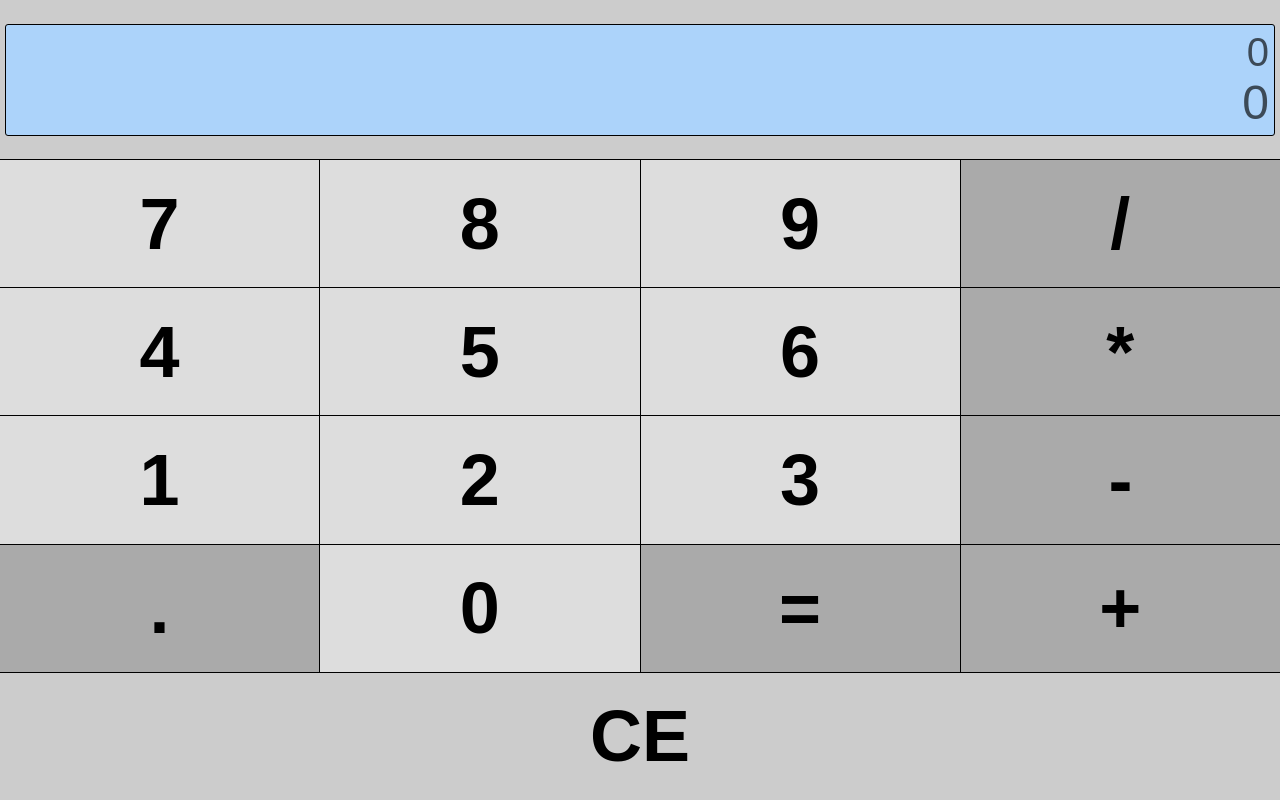
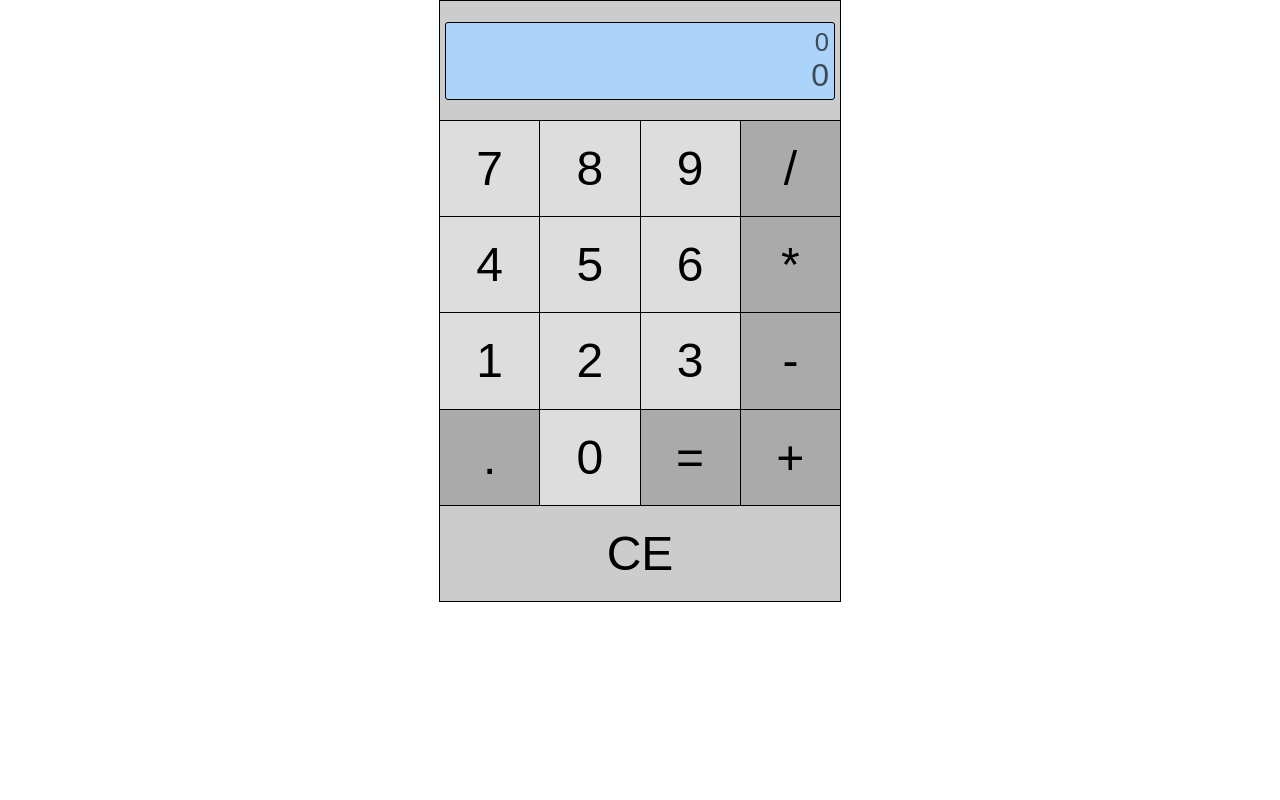
Before and after one commit to coolsitebiz/react-calculator, a React (Create React App) app: page / in a window 1280 px wide. Built offline with nearby package versions, Linux system fonts and the light colour scheme.

Commit message:
added media breakpoint to go fullscreen on mobile

```diff
--- a/src/App.css
+++ b/src/App.css
@@ -19,7 +19,6 @@
     width: 100%;
     height: 20%;
     background: #ccc;
-    /* direction: rtl; */
 
 }
 
@@ -37,7 +36,7 @@
 }
 
 .screen-top {
-    font-size: 5vh;
+    font-size: .8em;
 }
 
 .buttonGrid {
@@ -61,7 +60,7 @@
     width: 100%;
     height: 100%;
     border: 1px solid black;
-    font-weight: bold;
+
     font-size: 1.5em;
 
     -webkit-user-select: none; /* Safari */
@@ -82,3 +81,18 @@
     grid-column: 1 / span 4;
     background: #ccc;
 }
+
+@media only screen and (min-width: 768px) {
+    * {
+        font-size: 32px;
+    }
+
+    .container {
+        margin-left: auto;
+        margin-right: auto;
+        width: 400px;
+        height: 600px;
+        border: 1px solid black;
+
+    }
+}
--- a/src/components/Buttons.js
+++ b/src/components/Buttons.js
@@ -9,23 +9,23 @@ class Buttons extends React.Component {
         console.log(this.props);
         return(
             <div className='buttonGrid'>
-                <Button id="seven" buttonText="7"/>
-                <Button id="eight" buttonText= "8"/>
-                <Button id="nine" buttonText="9"/>
-                <Button id="divide" buttonText="/"/>
-                <Button id="four" buttonText="4"/>
-                <Button id="five" buttonText="5"/>
-                <Button id="six" buttonText="6"/>
-                <Button id="multiply" buttonText="*"/>
-                <Button id="one" buttonText="1"/>
-                <Button id="two" buttonText="2"/>
-                <Button id="three" buttonText="3"/>
-                <Button id="subtract" buttonText="-"/>
-                <Button id="decimal" buttonText="."/>
-                <Button id="zero" buttonText="0"/>
-                <Button id="equals" buttonText="="/>
-                <Button id="add" buttonText="+"/>
-                <Button id="clear" buttonText="CE" clicked={this.props.clicked}/>
+                <Button id="seven" buttonText="7" clicked={this.props.clicked}/>
+                <Button id="eight" buttonText= "8" clicked={this.props.clicked}/>
+                <Button id="nine" buttonText="9" clicked={this.props.clicked}/>
+                <Button id="divide" buttonText="/" clicked={this.props.clicked}/>
+                <Button id="four" buttonText="4" clicked={this.props.clicked}/>
+                <Button id="five" buttonText="5" clicked={this.props.clicked}/>
+                <Button id="six" buttonText="6" clicked={this.props.clicked}/>
+                <Button id="multiply" buttonText="*" clicked={this.props.clicked}/>
+                <Button id="one" buttonText="1" clicked={this.props.clicked}/>
+                <Button id="two" buttonText="2" clicked={this.props.clicked}/>
+                <Button id="three" buttonText="3" clicked={this.props.clicked}/>
+                <Button id="subtract" buttonText="-" clicked={this.props.clicked}/>
+                <Button id="decimal" buttonText="." clicked={this.props.clicked}/>
+                <Button id="zero" buttonText="0" clicked={this.props.clicked}/>
+                <Button id="equals" buttonText="=" clicked={this.props.clicked}/>
+                <Button id="add" buttonText="+" clicked={this.props.clicked}/>
+                <Button id="clear" buttonText="CE" clicked={this.props.clicked} />
             </div>
         );
     }
@@ -39,9 +39,8 @@ function Button(props) {
             !isNaN(props.buttonText) ? 'digit'
             : props.buttonText.length > 1 ? 'clear'
             : 'operator'}
-            buttonText={props.buttonText}
-            id={props.id}
-            onClick={props.clicked}>
+            onClick={props.clicked}
+            >
             {props.buttonText}
         </div>
 
--- a/src/components/Calculator.js
+++ b/src/components/Calculator.js
@@ -9,22 +9,42 @@ class Calculator extends React.Component {
             input: "0",
             output: "0"
         }
-
-        this.handleButtonClick = this.handleButtonClick.bind(this);
     }
 
-    handleButtonClick(event) {
-        var text = event.target.buttonText;
+    handleButtonClick = (e) => {
+        const prevInput = String(this.state.input);
+        const keyInput = String(e.target.innerHTML);
+        const operators = "+/*";
+        const initialBadKeys = "0.-+"
+
+        if (keyInput === "CE") {
+            this.clearDisplay();
+        }
+
+
+
+
+    }
+
+    inputConcat = (value) => {
         this.setState({
-            input: text
+            input: this.state.input + String(value)
         })
     }
+
+    clearDisplay = () => {
+        this.setState({
+            input: "0",
+            output: "0"
+        })
+    }
+
 
     render() {
         return(
             <div className="container">
                 <Display screenTopText={this.state.input.toString()} screenBottomText={this.state.output.toString()}/>
-                <Buttons clicked={this.handleButtonClick}/>
+                <Buttons clicked={(this.handleButtonClick)}/>
             </div>
         );
     }
--- a/src/components/Display.js
+++ b/src/components/Display.js
@@ -5,8 +5,8 @@ function Display(props) {
         <div id="display" className="display">
 
             <div className="screen">
-                <div className="screen-top" dir="rtl">{props.screenTopText}</div>
-                <div className="screen-bottom" dir="rtl">{props.screenBottomText}</div>
+                <div className="screen-top">{props.screenTopText}</div>
+                <div className="screen-bottom">{props.screenBottomText}</div>
             </div>
 
         </div>
```
